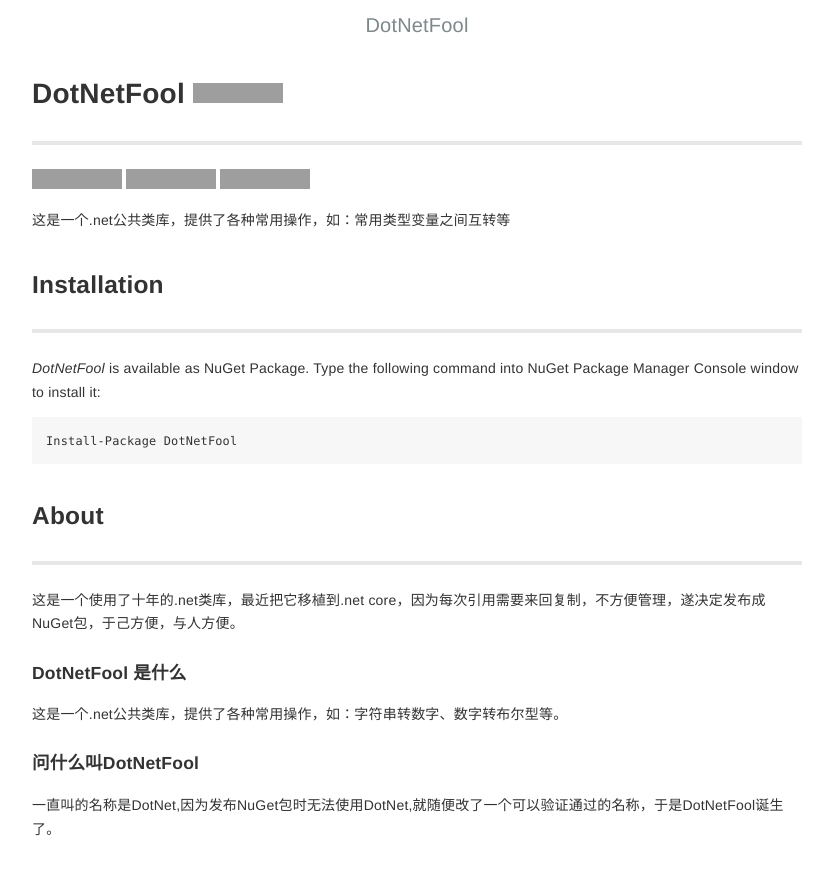
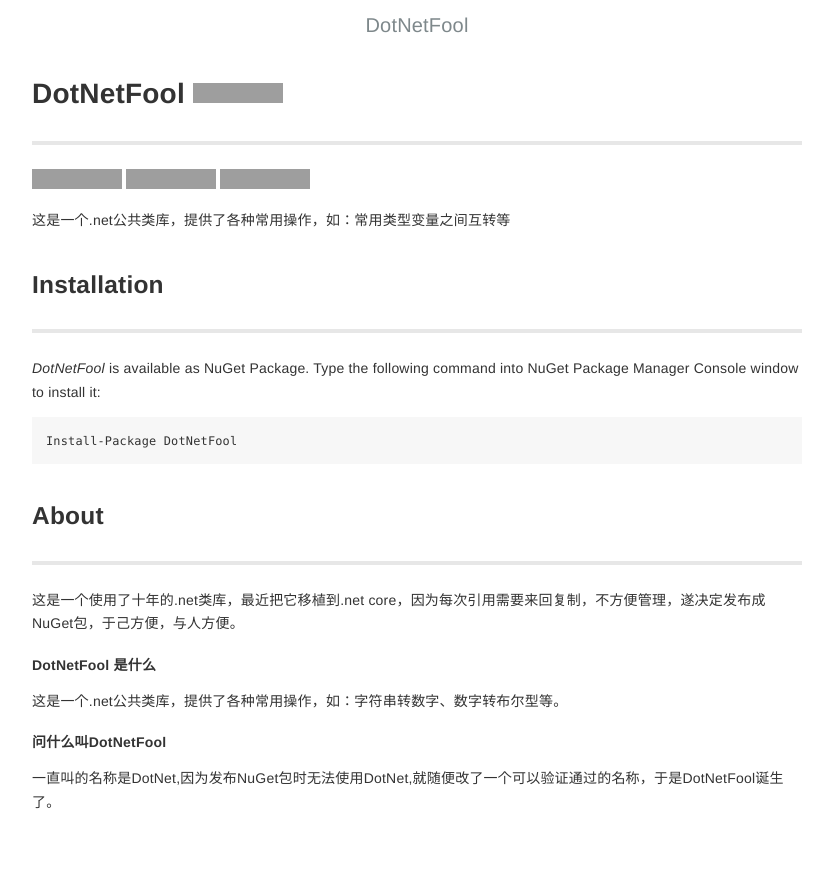
Before and after one commit to lhwsa2010/DotNet, a Jekyll site: the page built from docs/index.md, in a window 1280 px wide. Shown: the top 875 px of the page, without its empty margins (223-1056 px from the left). Built offline with Jekyll 4.4.1, drawn with Linux system fonts in a browser that asks for light colours; our own code applies the rules of GitHub Pages for plain Markdown files; grey boxes are pictures that could not be loaded.

Commit message:
GetInt docs

```diff
--- a/docs/index.md
+++ b/docs/index.md
@@ -26,7 +26,7 @@
 ## About
 ---
 这是一个使用了十年的.net类库，最近把它移植到.net core，因为每次引用需要来回复制，不方便管理，遂决定发布成NuGet包，于己方便，与人方便。
-#### DotNetFool 是什么
+##### DotNetFool 是什么
 这是一个.net公共类库，提供了各种常用操作，如：字符串转数字、数字转布尔型等。
-#### 问什么叫DotNetFool
+##### 问什么叫DotNetFool
 一直叫的名称是DotNet,因为发布NuGet包时无法使用DotNet,就随便改了一个可以验证通过的名称，于是DotNetFool诞生了。
```
